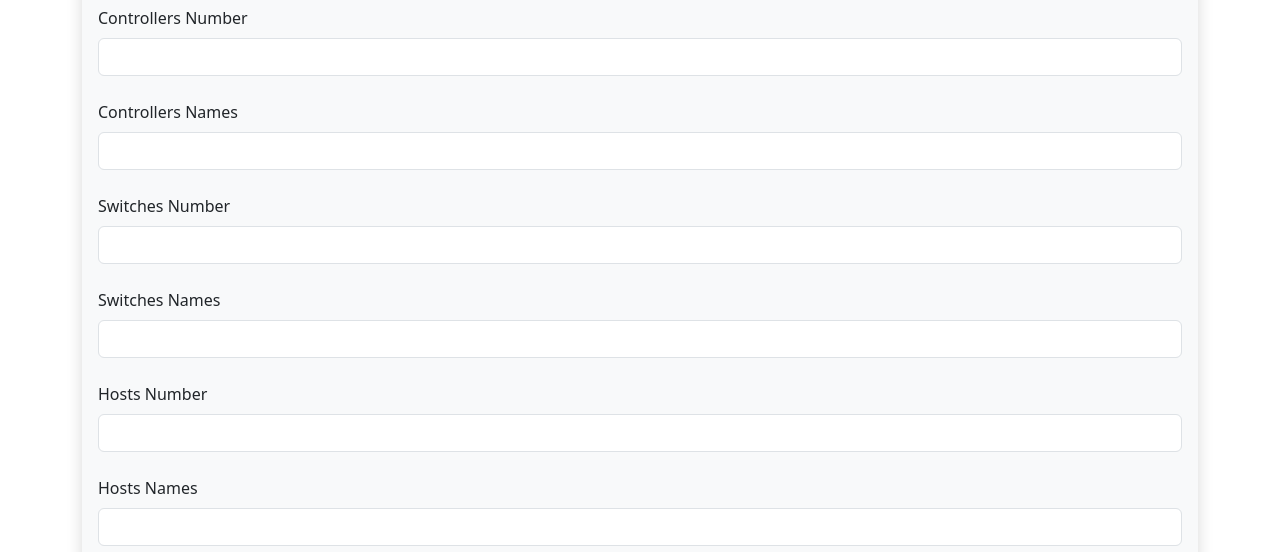
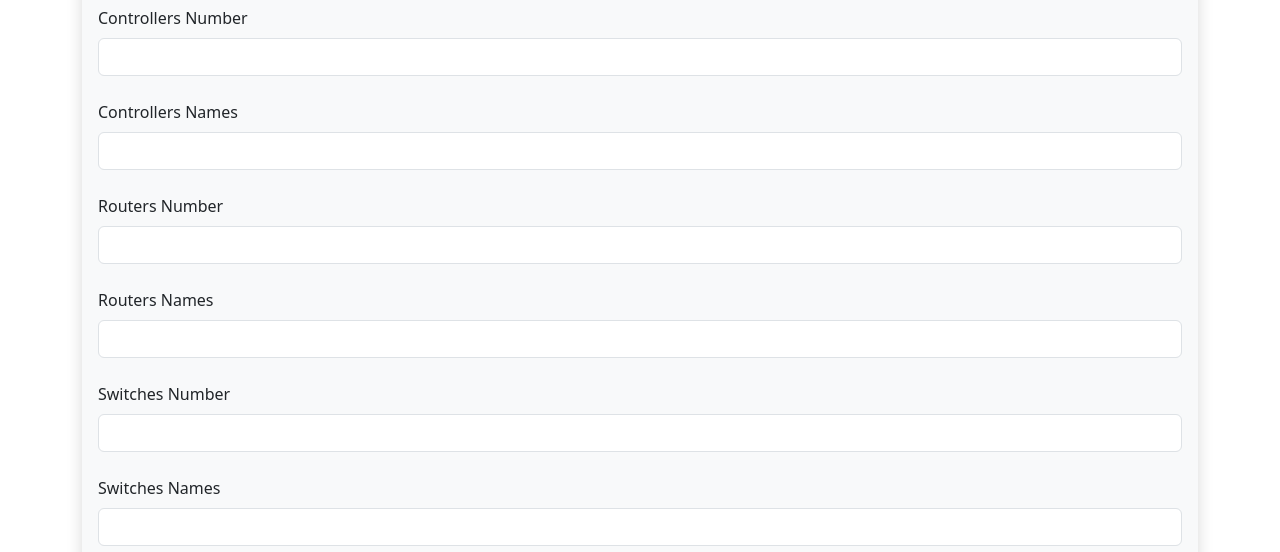
Before and after one commit to razvanalex30/disertatie, a Flask app: page /add_topology in a window 1280 px wide. Shown: the part 454-1006 px from the top of the page. Run offline with Flask 3, Linux system fonts and the light colour scheme; the visitor is signed in with stand-in values (Sample User, id 1); some libraries are stand-ins or nearby versions.

Commit message:
added possibility to add routers

```diff
--- a/main/models.py
+++ b/main/models.py
@@ -11,6 +11,8 @@ class Topologies(db.Model):
     topology_description = db.Column(db.Text)
     topology_controllers_nr = db.Column(db.Integer)
     topology_controllers_names = db.Column(db.String(255))
+    topology_routers_nr = db.Column(db.Integer)
+    topology_routers_names = db.Column(db.String(255))
     topology_switches_nr = db.Column(db.Integer)
     topology_switches_names = db.Column(db.String(255))
     topology_hosts_nr = db.Column(db.Integer)
--- a/main/routes.py
+++ b/main/routes.py
@@ -113,6 +113,8 @@ def edit_topology(id):
         topology.topology_description = form.topology_description.data
         topology.topology_controllers_nr = form.topology_controllers_nr.data
         topology.topology_controllers_names = form.topology_controllers_names.data
+        topology.topology_routers_nr = form.topology_routers_nr.data
+        topology.topology_routers_names = form.topology_routers_names.data
         topology.topology_switches_nr = form.topology_switches_nr.data
         topology.topology_switches_names = form.topology_switches_names.data
         topology.topology_hosts_nr = form.topology_hosts_nr.data
@@ -123,7 +125,7 @@ def edit_topology(id):
 
         # topology.topology_creator = form.topology_creator.data
         # Update database
-        if form.validate_controllers_switches_hosts_names():
+        if form.validate_controllers_routers_switches_hosts_names():
             db.session.add(topology)
             db.session.commit()
             flash("Topology updated successfully!")
@@ -137,6 +139,8 @@ def edit_topology(id):
         form.topology_description.data = topology.topology_description
         form.topology_controllers_nr.data = topology.topology_controllers_nr
         form.topology_controllers_names.data = topology.topology_controllers_names
+        form.topology_routers_nr.data = topology.topology_routers_nr
+        form.topology_routers_names.data = topology.topology_routers_names
         form.topology_switches_nr.data = topology.topology_switches_nr
         form.topology_switches_names.data = topology.topology_switches_names
         form.topology_hosts_nr.data = topology.topology_hosts_nr
@@ -192,6 +196,8 @@ def add_topology():
                           topology_creator_id=topology_creator,
                           topology_controllers_nr=form.topology_controllers_nr.data,
                           topology_controllers_names=form.topology_controllers_names.data,
+                          topology_routers_nr=form.topology_routers_nr.data,
+                          topology_routers_names=form.topology_routers_names.data,
                           topology_switches_nr=form.topology_switches_nr.data,
                           topology_switches_names=form.topology_switches_names.data,
                           topology_hosts_nr=form.topology_hosts_nr.data,
@@ -202,7 +208,7 @@ def add_topology():
 
 
 
-        if form.validate_controllers_switches_hosts_names():
+        if form.validate_controllers_routers_switches_hosts_names():
             # Add topology to database
             db.session.add(post)
             db.session.commit()
@@ -212,6 +218,8 @@ def add_topology():
             form.topology_description.data = ''
             form.topology_controllers_nr.raw_data = ['']
             form.topology_controllers_names.data = ''
+            form.topology_routers_nr.raw_data = ['']
+            form.topology_routers_names.data = ''
             form.topology_switches_nr.raw_data = ['']
             form.topology_switches_names.data = ''
             form.topology_hosts_nr.raw_data = ['']
--- a/main/templates/add_topology.html
+++ b/main/templates/add_topology.html
@@ -54,6 +54,30 @@
         {% endif %}
 
         <br/>
+
+
+        {{ form.topology_routers_nr.label(class="form-label") }}
+
+        {{ form.topology_routers_nr(class="form-control") }}
+
+
+        <br/>
+
+        {{ form.topology_routers_names.label(class="form-label") }}
+
+        {% if form.topology_routers_names.errors %}
+            {{ form.topology_routers_names(class="form-control is-invalid") }}
+        <div class="invalid-feedback">
+            {% for error in form.topology_routers_names.errors %}
+                <span>{{ error }}</span>
+            {% endfor %}
+        </div>
+        {% else %}
+            {{ form.topology_routers_names(class="form-control") }}
+        {% endif %}
+
+        <br/>
+
 
 
         {{ form.topology_switches_nr.label(class="form-label") }}
--- a/main/webforms.py
+++ b/main/webforms.py
@@ -45,6 +45,8 @@ class TopologyForm(FlaskForm):
     topology_description = CKEditorField("Description", validators=[DataRequired()])
     topology_controllers_nr = IntegerField("Controllers Number", validators=[DataRequired(), NumberRange(min=0)])
     topology_controllers_names = StringField("Controllers Names", validators=[DataRequired()])
+    topology_routers_nr = IntegerField("Routers Number", validators=[DataRequired(), NumberRange(min=0)])
+    topology_routers_names = StringField("Routers Names", validators=[DataRequired()])
     topology_switches_nr = IntegerField("Switches Number", validators=[DataRequired(), NumberRange(min=1)])
     topology_switches_names = StringField("Switches Names", validators=[DataRequired()])
     topology_hosts_nr = IntegerField("Hosts Number", validators=[DataRequired(), NumberRange(min=1)])
@@ -85,6 +87,43 @@ class TopologyForm(FlaskForm):
 
         # print(f">>>>>>>>>>>CONTROLLER VALUES ARE: {controller_values}")
         return controller_values
+
+
+
+    def validate_topology_routers_names(self, topology_routers_names):
+        # Check if input is a string
+        routers_names = topology_routers_names.data
+        routers_nr = self.topology_routers_nr.data
+
+
+        if not isinstance(routers_names, str):
+            raise ValidationError("Input must be a string.")
+        if not isinstance(routers_nr, int):
+            raise ValidationError("Input must be an integer.")
+
+        # Validate input format using regex
+        pattern = r"^(?=.*[a-zA-Z])(?:[a-zA-Z0-9]+(?:,[a-zA-Z0-9]+)*)$"
+        if not re.match(pattern, routers_names):
+            raise ValidationError("The provided values are not correct, please try again!")
+
+
+        # Split the input string into a list
+        router_values = routers_names.split(',')
+        duplicates_routers = list(set(router_values))
+        router_values.sort()
+        duplicates_routers.sort()
+        # print(f"DUPLICATES ROUTERS IS :{duplicates_routers}")
+        if duplicates_routers != router_values:
+            raise ValidationError("There are duplicates in names, please try again!")
+        if len(router_values) != routers_nr:
+            raise ValidationError("You have provided too many or too few controllers names, please try again!")
+
+
+        # print(f">>>>>>>>>>>ROUTER VALUES ARE: {router_values}")
+        return router_values
+
+
+
 
 
     def validate_topology_switches_names(self, topology_switches_names):
@@ -149,12 +188,13 @@ class TopologyForm(FlaskForm):
         # print(f">>>>>>>>>>>HOSTS VALUES ARE: {hosts_values}")
         return hosts_values
 
-    def validate_controllers_switches_hosts_names(self):
+    def validate_controllers_routers_switches_hosts_names(self):
         controllers_names = self.validate_topology_controllers_names(self.topology_controllers_names)
+        routers_names = self.validate_topology_routers_names(self.topology_routers_names)
         switches_names = self.validate_topology_switches_names(self.topology_switches_names)
         hosts_names = self.validate_topology_hosts_names(self.topology_hosts_names)
 
-        nodes_names_list = controllers_names + switches_names + hosts_names
+        nodes_names_list = controllers_names + routers_names + switches_names + hosts_names
         duplicates_names_list = list(set(nodes_names_list))
         nodes_names_list.sort()
         duplicates_names_list.sort()
@@ -164,3 +204,11 @@ class TopologyForm(FlaskForm):
             return True
         else:
             return False
+
+    # def validate_topology_connections_text(self):
+    #     pass
+    #
+    # def validate_topology_setup_text(self):
+    #     pass
+    #
+    #
```
Also changed, not shown: main/templates/edit_topology.html (+24 -0 lines), migrations/versions/b2cd35387d93_added_routers_in_topology_form.py (added, +34 -0 lines).
